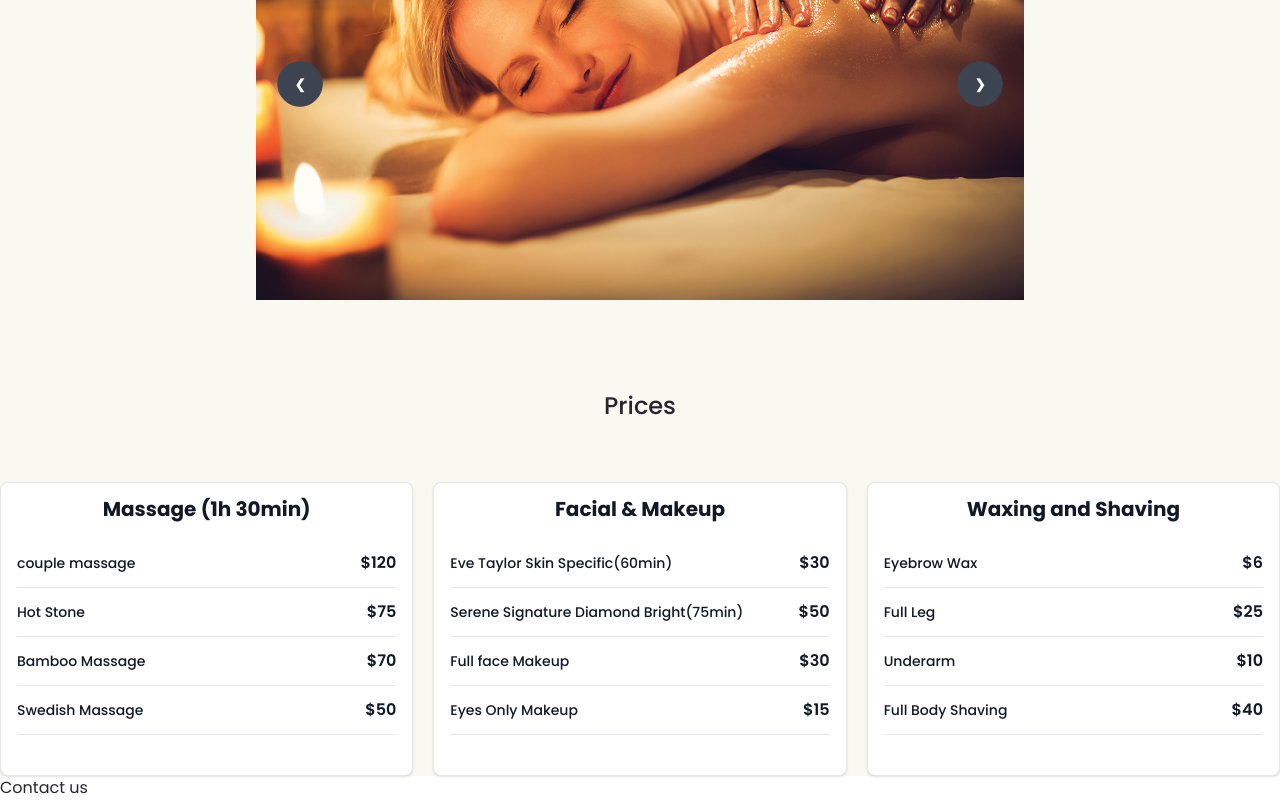
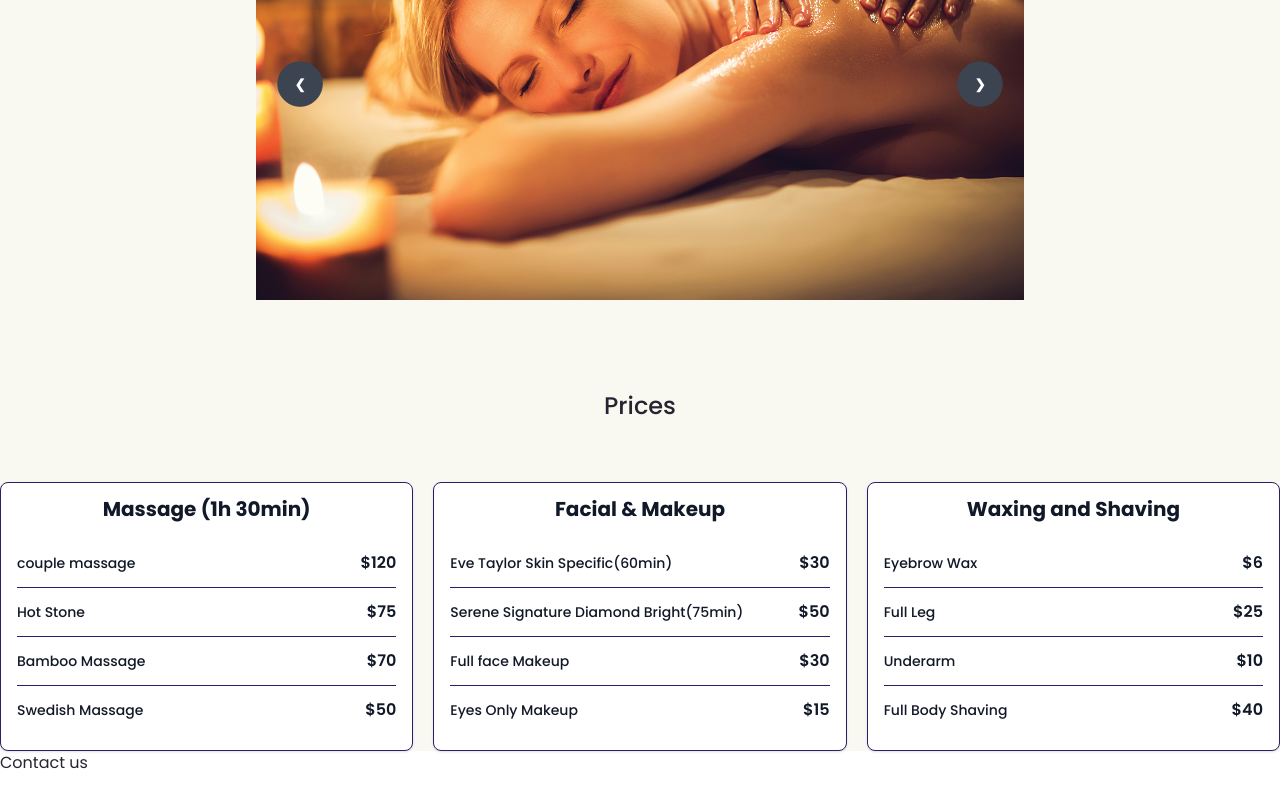
Before and after one commit to YSanj98/serene-naturist-re-design, a React (Vite) app: page / in a window 1280 px wide. Shown: the part 2998-3798 px from the top of the page. After the commit the page ends 3773 px from the top, so only its background shows below. Built offline with nearby package versions, Linux system fonts and the light colour scheme; a web font is replaced by a local one.

Commit message:
remove item5

```diff
--- a/src/components/PriceList/index.tsx
+++ b/src/components/PriceList/index.tsx
@@ -8,19 +8,15 @@ type Props = {
     item3price: String,
     item4: String,
     item4price: String,
-    item5: String,
-    item5price: String,
-
-
 }
 
 const PriceList = (props: Props) => {
   return (
-      <div className="flex flex-col max-w-md p-4 bg-white border border-gray-200 rounded-lg shadow sm:p-8">
+      <div className="flex flex-col p-4 bg-white border border-primary-100 rounded-lg shadow sm:p-8">
         <h5 className="text-center text-xl pb-5 font-bold leading-none text-gray-900">{props.title}</h5>
 
         <div className="flow-root">
-              <ul role="list" className="divide-y divide-gray-200">
+              <ul role="list" className="divide-y divide-primary-100">
                   <li className="py-3 sm:py-4">
                       <div className="flex items-center space-x-8">
                           <div className="flex-1 min-w-0">
@@ -69,18 +65,6 @@ const PriceList = (props: Props) => {
                           </div>
                       </div>
                   </li>
-                  <li className="py-3 sm:py-4">
-                      <div className="flex items-center space-x-4">
-                          <div className="flex-1 min-w-0">
-                              <p className="text-sm font-medium text-gray-900 truncate">
-                                  {props.item5}
-                              </p>
-                          </div>
-                          <div className="inline-flex items-center text-base font-semibold text-gray-900">
-                              {props.item5price}
-                          </div>
-                      </div>
-                  </li>
               </ul>
         </div>
       </div>
```
